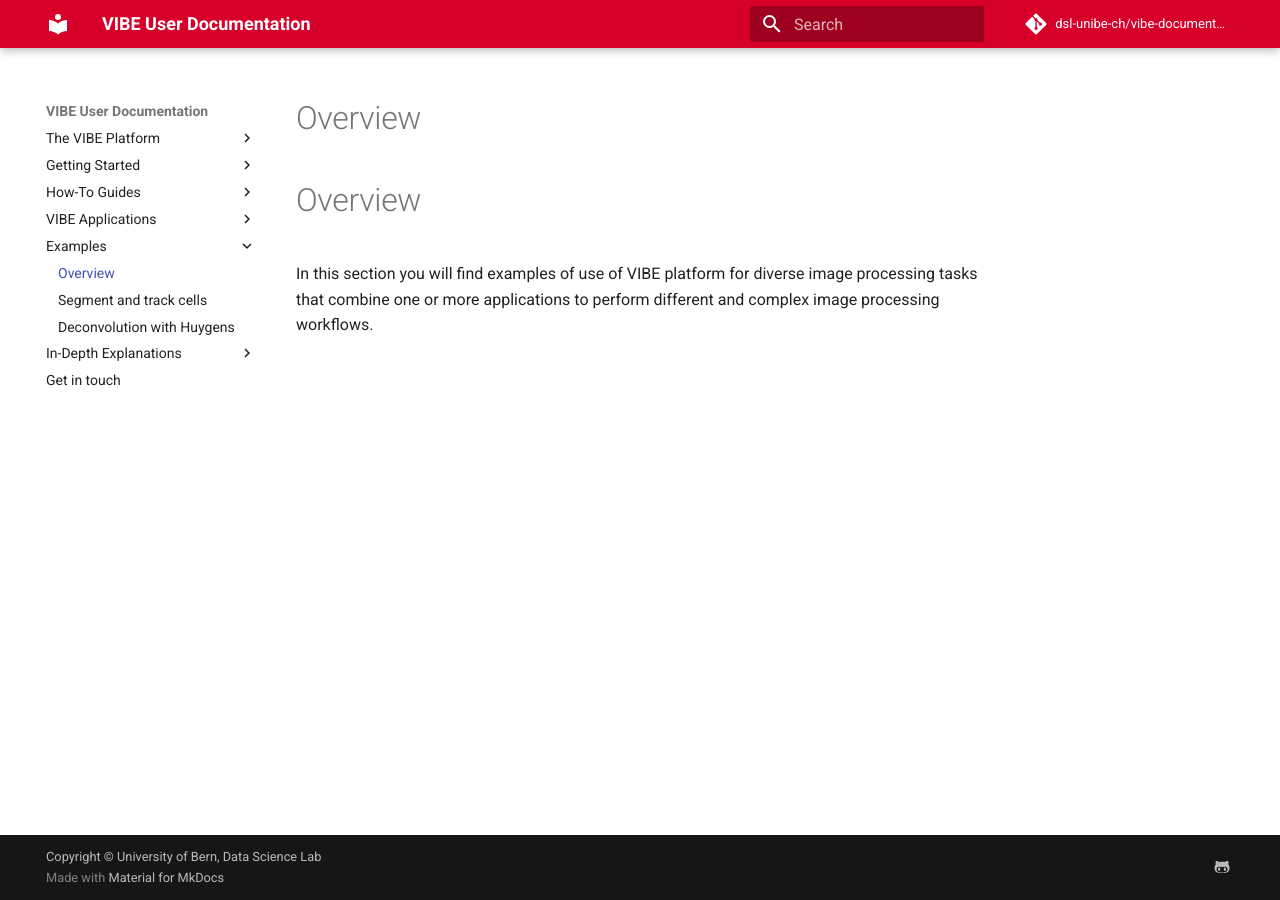
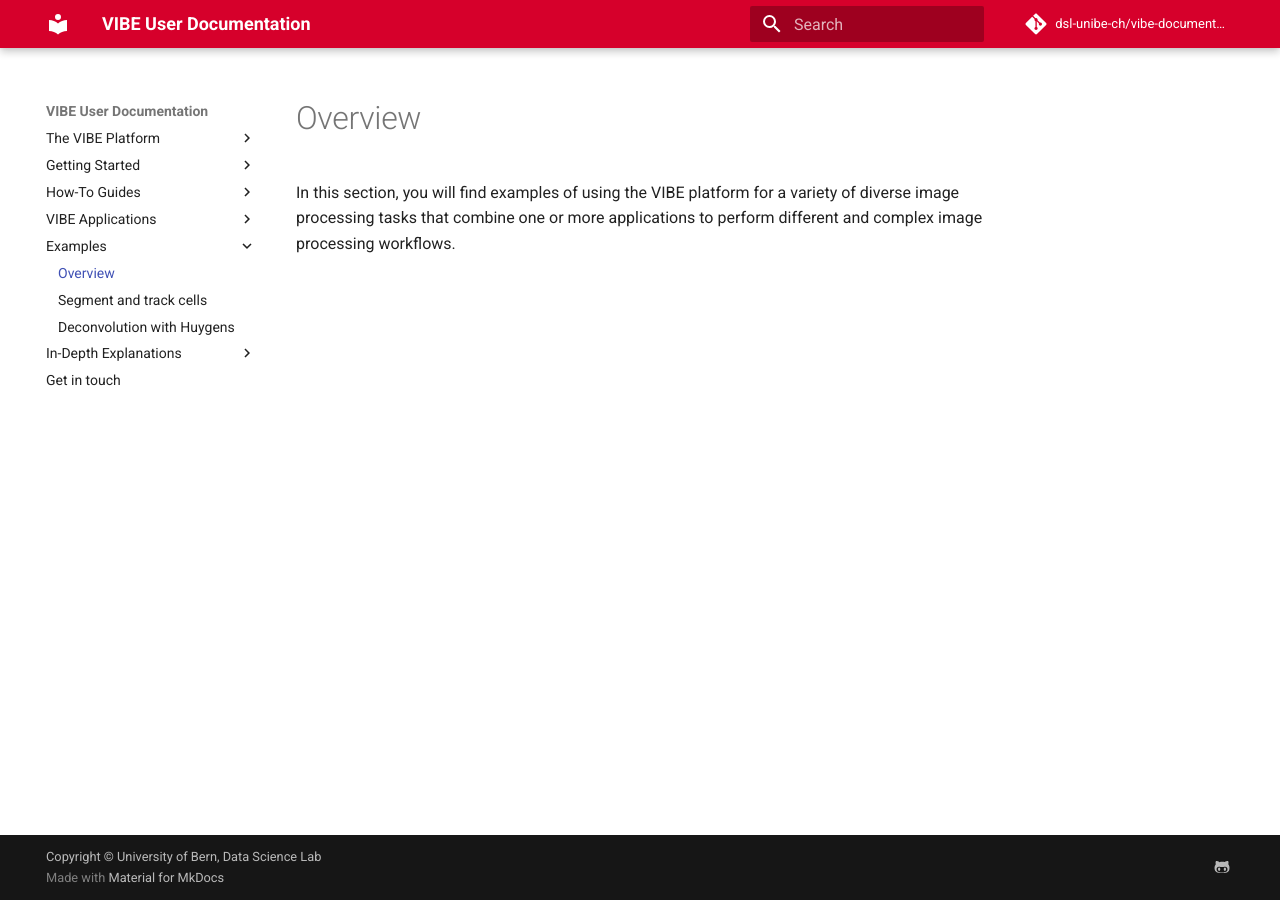
Before and after one commit to dsl-unibe-ch/vibe-documentation, an MkDocs documentation site: the page built from docs/examples/examples_overview.md, in a window 1280 px wide. Built offline with MkDocs 1.6.1 and Material for MkDocs 9.7.7, drawn with Linux system fonts in a browser that asks for light colours; comment, search, counter and statistics services are not loaded.

Commit message:
polish sentence

```diff
--- a/docs/examples/examples_overview.md
+++ b/docs/examples/examples_overview.md
@@ -1,6 +1,4 @@
-# Overview
-
 # Overview
 
 
-In this section you will find examples of use of VIBE platform for diverse image processing tasks that combine one or more applications to perform different and complex image processing workflows.
+In this section, you will find examples of using the VIBE platform for a variety of diverse image processing tasks that combine one or more applications to perform different and complex image processing workflows.
```
